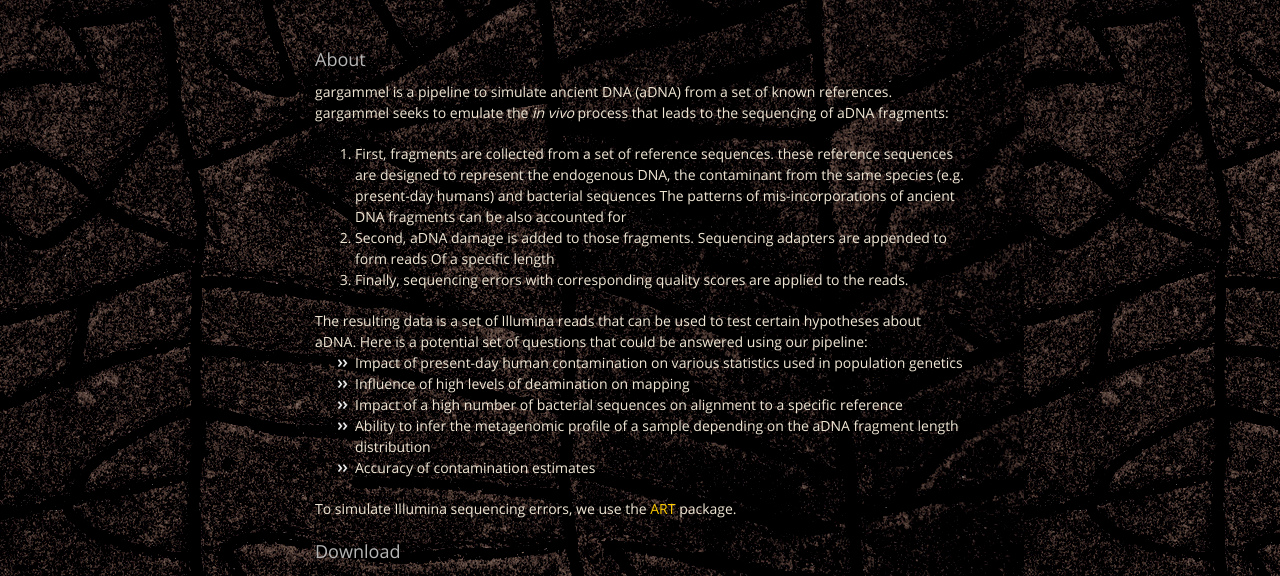
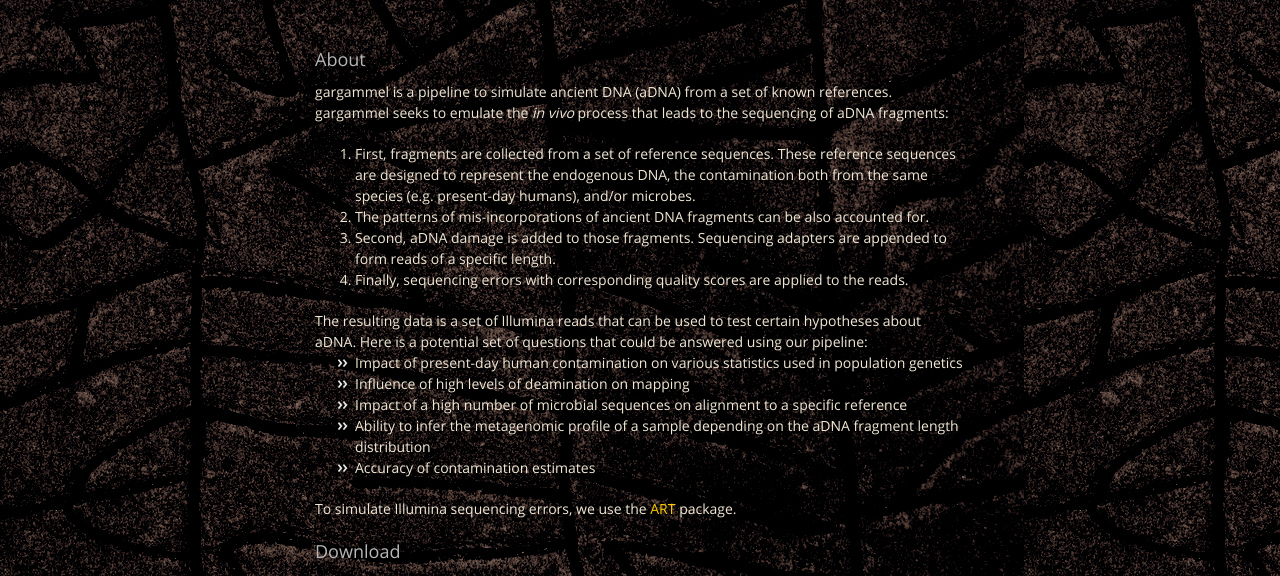
Before and after one commit to grenaud/gargammel, a plain HTML site: page index.html in a window 1280 px wide. Shown: the part 224-800 px from the top of the page. Drawn offline with nearby package versions, Linux system fonts and the light colour scheme.

Commit message:
kristian

```diff
--- a/index.html
+++ b/index.html
@@ -61,9 +61,10 @@ tracking"></a></div></noscript>
 <a id="welcome-to-github-pages" class="anchor" href="#welcome-to-github-pages" aria-hidden="true"><span aria-hidden="true" class="octicon octicon-link"></span></a>About</h3>
 <p>gargammel is a pipeline to simulate ancient DNA (aDNA) from a set of known references. gargammel seeks to emulate the <i>in vivo</i> process that leads to the sequencing of aDNA fragments:
 <ol>
-<li> First, fragments are collected from a set of reference sequences.  these reference sequences are designed to represent the endogenous DNA, the contaminant  from the same species (e.g.  present-day humans)  and bacterial sequences The patterns of mis-incorporations of ancient DNA fragments can be also accounted for
-<li> Second, aDNA damage is added to those fragments. Sequencing adapters are appended to form reads Of a specific length
-<li> Finally, sequencing errors with corresponding quality scores are applied to the reads.
+  <li> First, fragments are collected from a set of reference sequences. These reference sequences are designed to represent the endogenous DNA, the contamination both from the same species (e.g. present-day humans), and/or microbes.
+  <li> The patterns of mis-incorporations of ancient DNA fragments can be also accounted for.
+  <li> Second, aDNA damage is added to those fragments. Sequencing adapters are appended to form reads of a specific length.
+  <li> Finally, sequencing errors with corresponding quality scores are applied to the reads.
 </ol>
 
 The resulting data is a set of Illumina reads that can be used to test certain hypotheses about aDNA. Here is a potential set of questions that could be answered using our pipeline:
@@ -71,7 +72,7 @@ The resulting data is a set of Illumina reads that can be used to test certain h
 <ul>
 <li> Impact of present-day human contamination on various statistics used in population genetics
 <li> Influence of high levels of deamination on mapping
-<li> Impact of a high number of bacterial sequences on alignment to a specific reference
+<li> Impact of a high number of microbial sequences on alignment to a specific reference
 <li> Ability to infer the metagenomic profile of a sample depending on the aDNA fragment length distribution
 <li> Accuracy of contamination estimates
 </ul>
```
